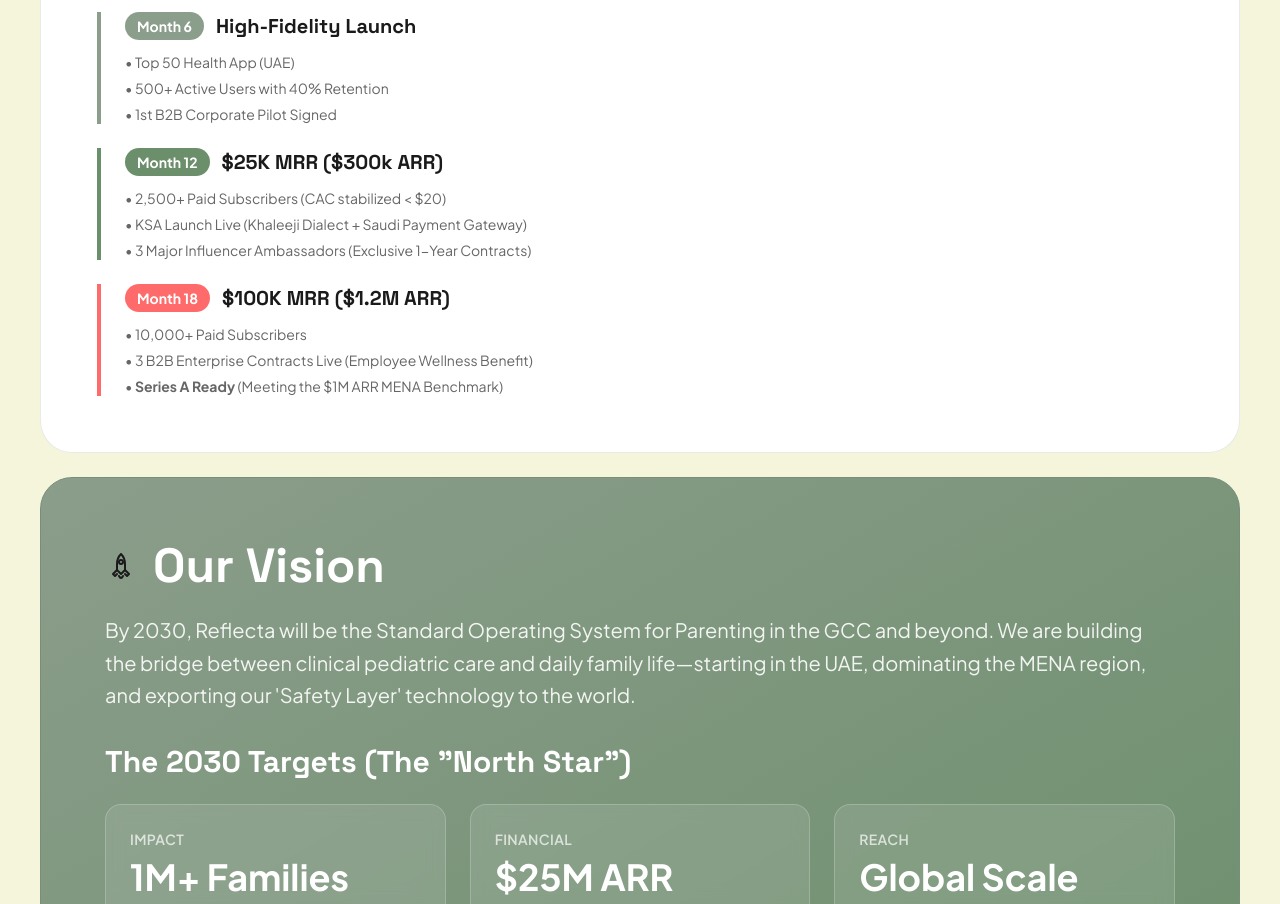
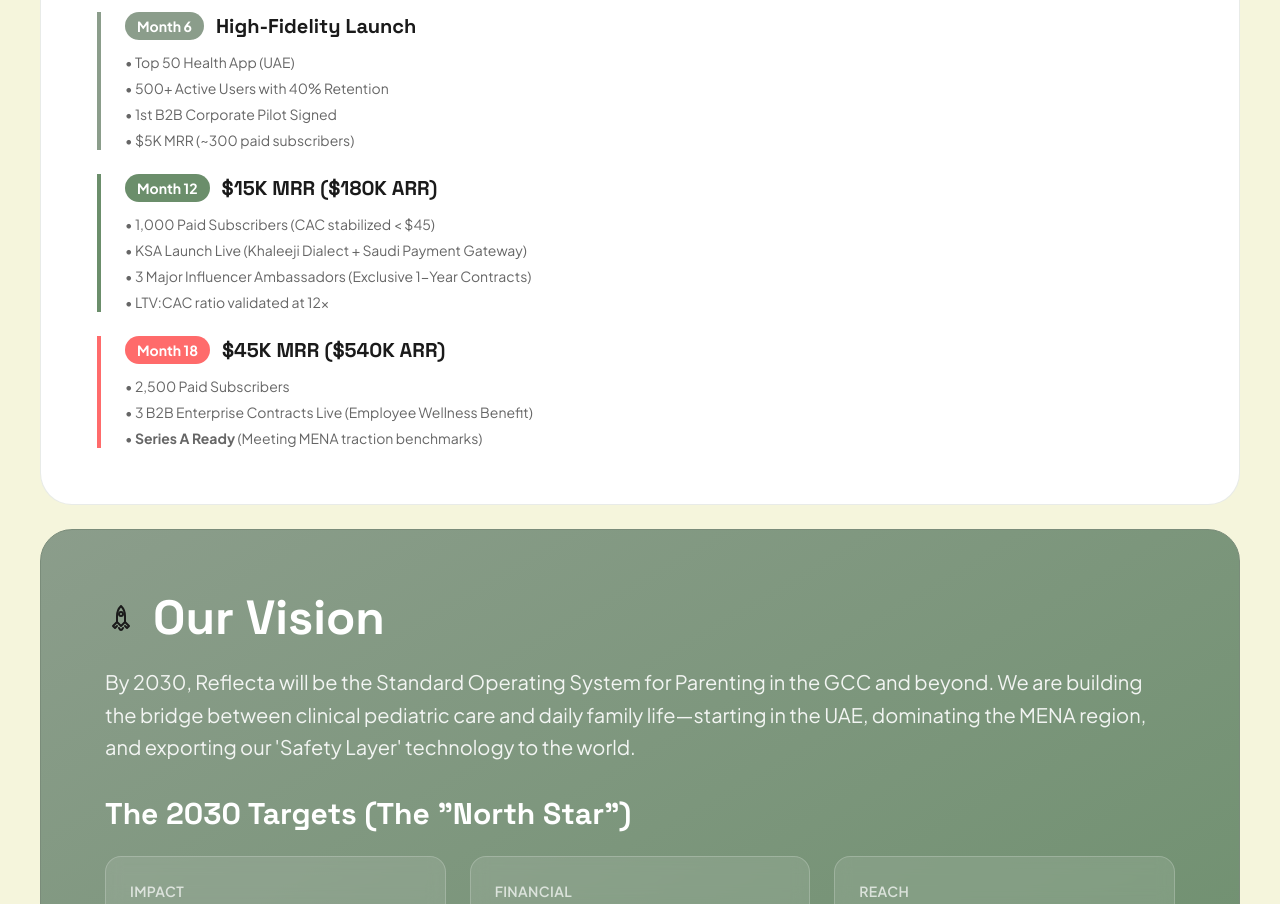
Before and after one commit to Salperton/reflecta-pitchdeck, a Next.js app: page / in a window 1280 px wide. Shown: the part 6820-7724 px from the top of the page. Built offline with nearby package versions, Linux system fonts and the light colour scheme.

Commit message:
feat: update realistic milestone targets in Slide 10
Adjust financial and subscriber milestones for months 6, 12, and 18.

#VERCEL_SKIP

Co-authored-by: navidon <39086457+Salperton@users.noreply.github.com>

```diff
--- a/app/page.tsx
+++ b/app/page.tsx
@@ -1192,6 +1192,7 @@ export default function Page() {
                   <li>• Top 50 Health App (UAE)</li>
                   <li>• 500+ Active Users with 40% Retention</li>
                   <li>• 1st B2B Corporate Pilot Signed</li>
+                  <li>• $5K MRR (~300 paid subscribers)</li>
                 </ul>
               </div>
 
@@ -1199,13 +1200,14 @@ export default function Page() {
                 <div className="flex items-center gap-3 mb-3">
                   <span className="bg-[#6B8E6B] text-white text-sm font-bold px-3 py-1 rounded-full">Month 12</span>
                   <span className="font-[family-name:var(--font-space-grotesk)] text-xl font-bold">
-                    $25K MRR ($300k ARR)
+                    $15K MRR ($180K ARR)
                   </span>
                 </div>
                 <ul className="space-y-1.5 text-sm text-[#666]">
-                  <li>• 2,500+ Paid Subscribers (CAC stabilized &lt; $20)</li>
+                  <li>• 1,000 Paid Subscribers (CAC stabilized &lt; $45)</li>
                   <li>• KSA Launch Live (Khaleeji Dialect + Saudi Payment Gateway)</li>
                   <li>• 3 Major Influencer Ambassadors (Exclusive 1-Year Contracts)</li>
+                  <li>• LTV:CAC ratio validated at 12x</li>
                 </ul>
               </div>
 
@@ -1213,14 +1215,14 @@ export default function Page() {
                 <div className="flex items-center gap-3 mb-3">
                   <span className="bg-[#FF6B6B] text-white text-sm font-bold px-3 py-1 rounded-full">Month 18</span>
                   <span className="font-[family-name:var(--font-space-grotesk)] text-xl font-bold">
-                    $100K MRR ($1.2M ARR)
+                    $45K MRR ($540K ARR)
                   </span>
                 </div>
                 <ul className="space-y-1.5 text-sm text-[#666]">
-                  <li>• 10,000+ Paid Subscribers</li>
+                  <li>• 2,500 Paid Subscribers</li>
                   <li>• 3 B2B Enterprise Contracts Live (Employee Wellness Benefit)</li>
                   <li>
-                    • <strong>Series A Ready</strong> (Meeting the $1M ARR MENA Benchmark)
+                    • <strong>Series A Ready</strong> (Meeting MENA traction benchmarks)
                   </li>
                 </ul>
               </div>
```
